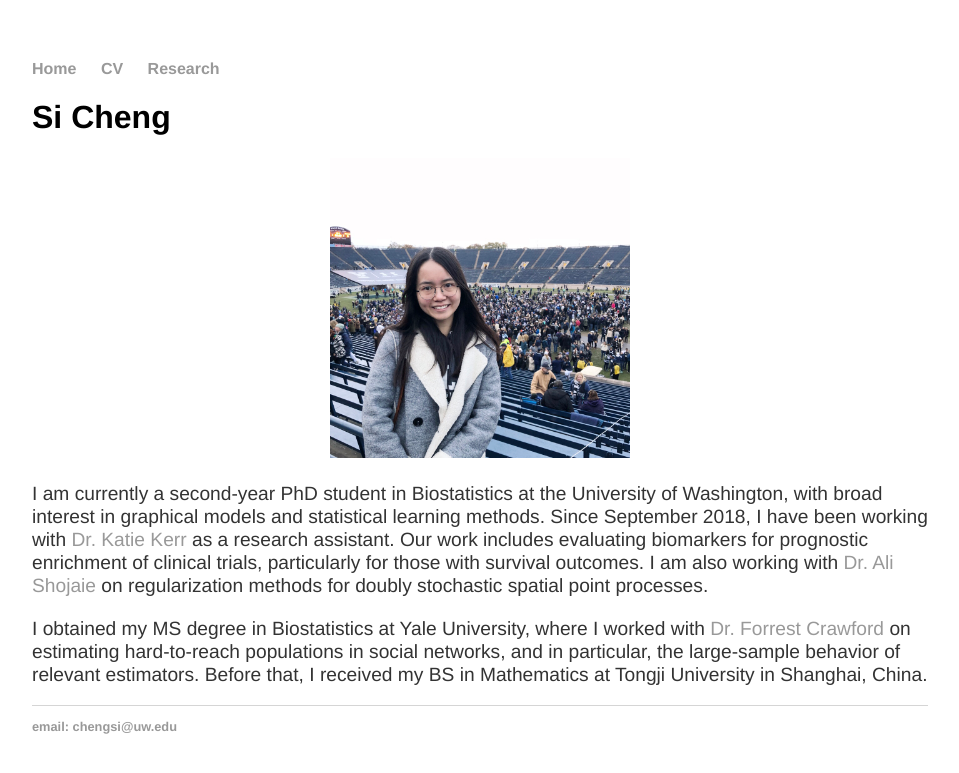
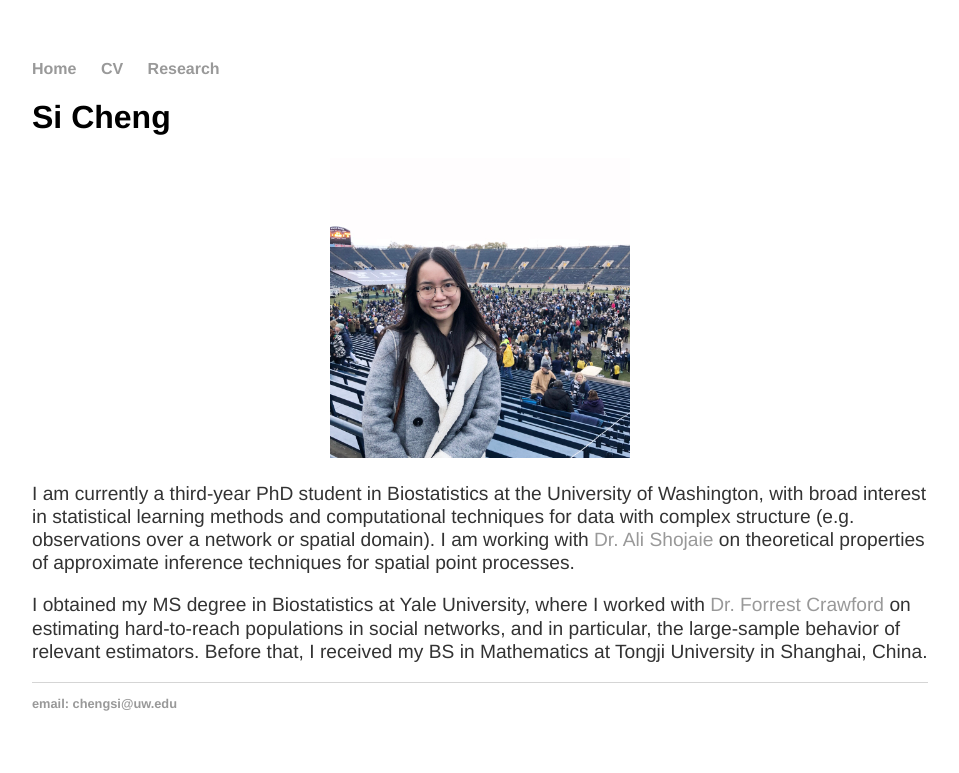
Before and after one commit to chengs94/chengs94.github.io, a Jekyll site: the page built from index.html, in a window 1280 px wide. Shown: the top 773 px of the page, without its empty margins (160-1119 px from the left). Built offline with Jekyll 4.4.1, drawn with Linux system fonts in a browser that asks for light colours.

Commit message:
Update index.html
updated short intro

```diff
--- a/index.html
+++ b/index.html
@@ -5,12 +5,11 @@ title: Si Cheng's Homepage
 <div class="blurb">
 	<h1>Si Cheng</h1>
 	<p align="center"><img src="profile_photo.jpg" width="300" height="300"></p>
-	<p align="left">I am currently a second-year PhD student in Biostatistics at the University of Washington,
-		with broad interest in graphical models and statistical learning methods. Since September 2018,
-		I have been working with <a href="http://faculty.washington.edu/katiek/index.html">Dr. Katie Kerr</a>
-		as a research assistant. Our work includes evaluating biomarkers for prognostic enrichment of clinical trials,
-		particularly for those with survival outcomes. I am also working with
-		<a href="http://faculty.washington.edu/ashojaie/">Dr. Ali Shojaie</a> on regularization methods for doubly stochastic spatial point processes.</p>
+	<p align="left">I am currently a third-year PhD student in Biostatistics at the University of Washington,
+		with broad interest in statistical learning methods and computational techniques for data
+		with complex structure (e.g. observations over a network or spatial domain). I am working with
+		<a href="http://faculty.washington.edu/ashojaie/">Dr. Ali Shojaie</a> on
+		theoretical properties of approximate inference techniques for spatial point processes.</p>
 
 	<p align="left"> I obtained my MS degree in Biostatistics at Yale University, where I worked with
 		<a href="http://www.crawfordlab.io/">Dr. Forrest Crawford</a>
```
